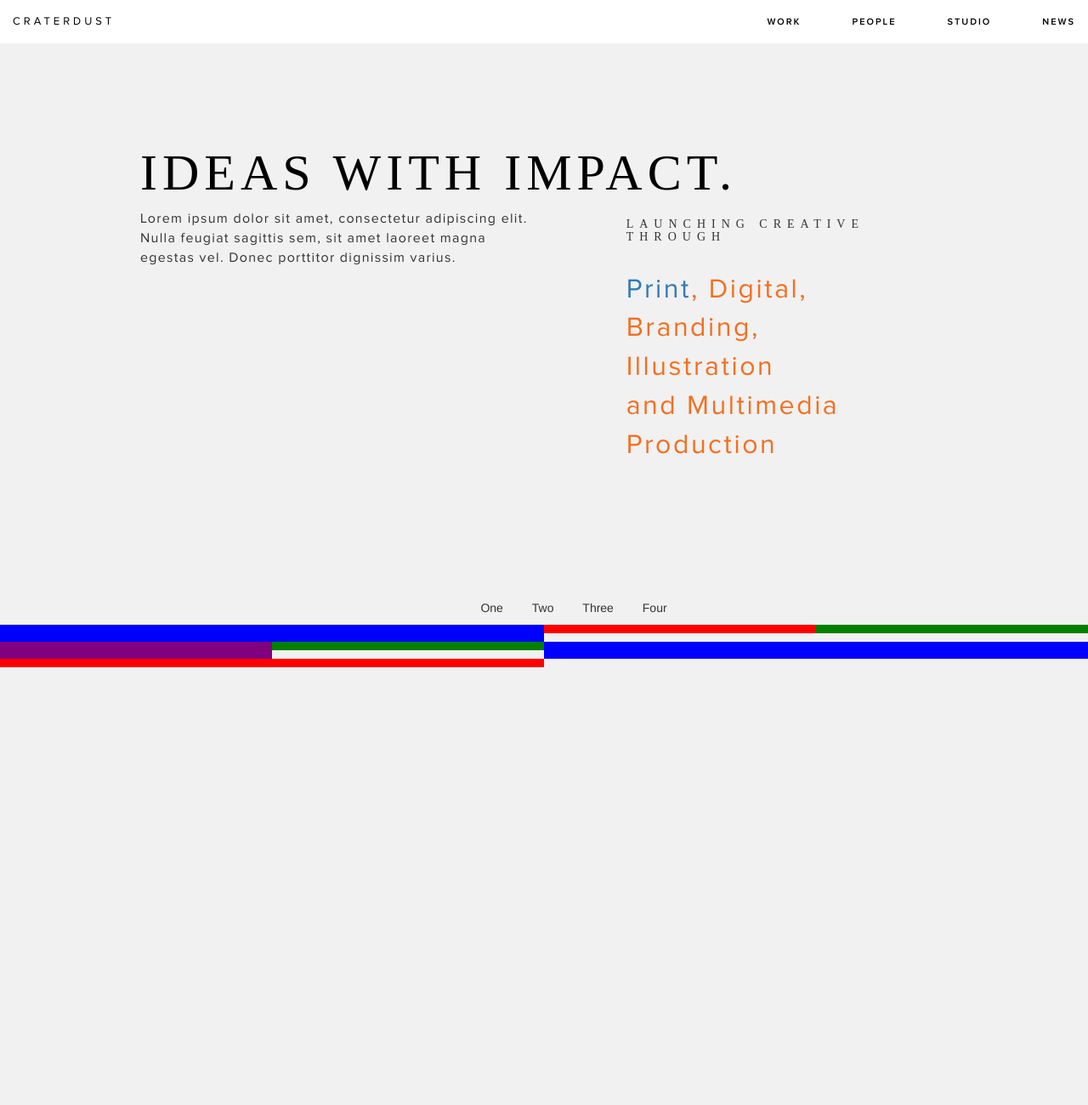
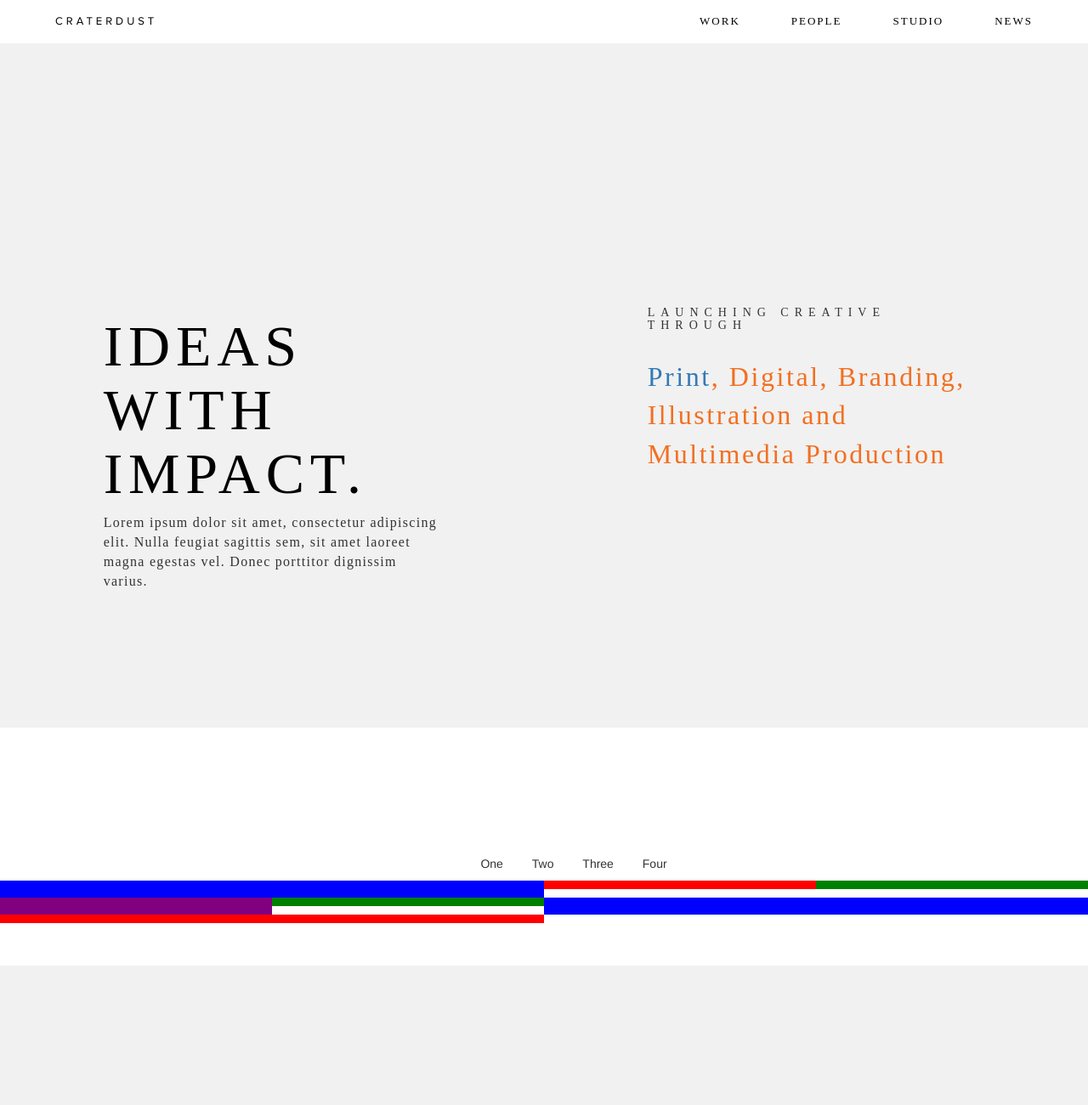
Before and after one commit to cscooke/craterdust, a plain HTML site: page index.html in a window 1280 px wide. Shown: the top 1300 px of the page at 85% size. Drawn offline with nearby package versions, Linux system fonts and the light colour scheme.

Commit message:
changing fonts

```diff
--- a/css/style.css
+++ b/css/style.css
@@ -39,6 +39,7 @@ body{
   font-weight: lighter;
   font-size: 13px;
   color: #000;
+  margin-left: 50px;
 }
 
 .cd-nav a{
@@ -48,8 +49,9 @@ body{
 
 .cd-nav-list{
   float: right;
-  font-family: 'ProximaNova-b';
-  font-size: 11px;
+  font-family: 'din-condensed-web';
+  font-size: 13px;
+  margin-right: 50px;
 }
 
 .categories{
@@ -57,21 +59,22 @@ body{
 }
 
 .intro{
-  margin: 150px;
+  margin-top: 350px;
+  margin-bottom: 150px;
 }
 
 .intro h1{
   color: #000;
   text-transform: uppercase;
   letter-spacing: 0.1em;
-  font-family: 'GeoG-m';
-  font-size: 60px;
+  font-family: 'din-condensed-web';
+  font-size: 68px;
 }
 
 .intro p{
   color: #333333;
   letter-spacing: 0.08em;
-  font-family: 'ProximaNova';
+  font-family: 'acumin-pro-semi-condensed';
   font-size: 16px;
 }
 
@@ -79,13 +82,20 @@ body{
   color: #333333;
   text-transform: uppercase;
   letter-spacing: 0.5em;
-  font-family: 'GeoG-m';
+  font-family: 'din-condensed-web';
   font-size: 14px;
 }
 
 .services p{
   color: #f36f20;
   font-size: 32px;
+  font-family: 'acumin-pro-semi-condensed';
+}
+
+.recent-work{
+  padding-top: 50px;
+  padding-bottom: 50px;
+  background-color: #fff;
 }
 
 #footer{
--- a/index.html
+++ b/index.html
@@ -6,8 +6,10 @@
   <link rel="stylesheet" href="css/style.css" />
   <link rel="stylesheet" href="css/font-awesome.min.css" />
   <script src="js/jquery-2.2.0.min.js"></script>
+
   <script src="https://use.typekit.net/nzg5qza.js"></script>
   <script>try{Typekit.load({ async: true });}catch(e){}</script>
+
   <script src="js/isotope.pkgd.min.js"></script>
   <script src="js/jquery.stellar.min.js"></script>
 </head>
@@ -34,22 +36,23 @@
       </div>
     </nav>
 
+    <div class="container-fluid">
       <div class="row intro">
-      <div class="col-sm-12">
+        <div class="col-sm-4 col-sm-offset-1">
           <h1>Ideas With Impact.</h1>
-      </div>
-      <div class="col-sm-6">
           <p>Lorem ipsum dolor sit amet, consectetur adipiscing elit.
             Nulla feugiat sagittis sem, sit amet laoreet magna egestas vel.
             Donec porttitor dignissim varius.</p>
         </div>
-      <div class="col-sm-4 col-sm-offset-1 services">
+        <div class="col-sm-4 col-sm-offset-2 services">
           <h4>Launching Creative Through</h4><br>
-        <p><a>Print</a>, Digital, Branding, Illustration<br>
+          <p><a>Print</a>, Digital, Branding, Illustration
           and Multimedia Production</p>
         </div>
       </div>
+    </div>
 
+    <div class="recent-work">
       <div class="row categories">
         <div class="col-sm-12 text-center">
           <ul class="categories-list">
@@ -72,6 +75,7 @@
             <div class="grid-item grid-item--width2 blue"></div>
             <div class="grid-item red"></div>
             <div class="grid-item red"></div>
+          </div>
         </div>
       </div>
     </div>
```
Lines whose indentation alone changed are shown as unchanged.
